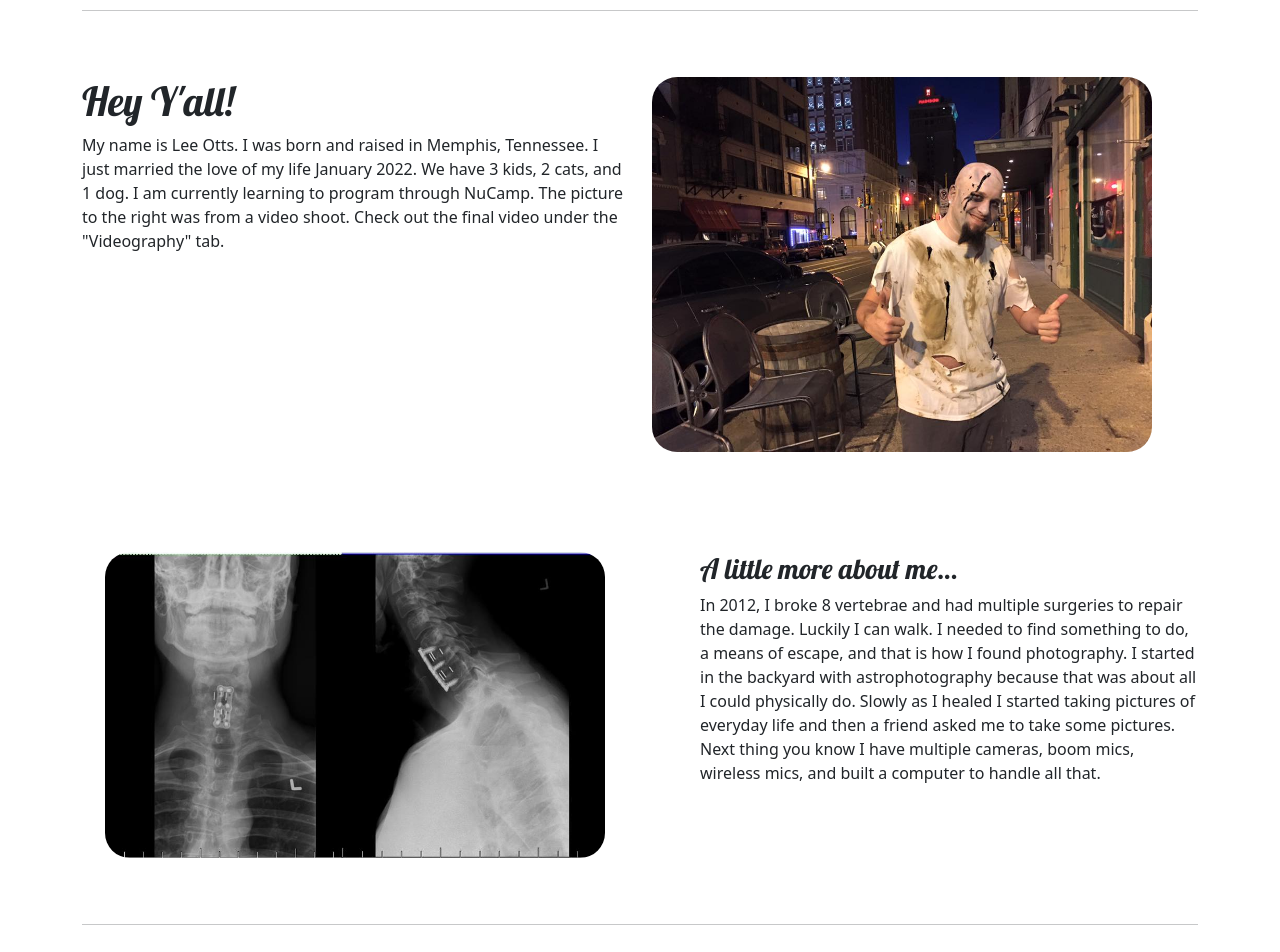
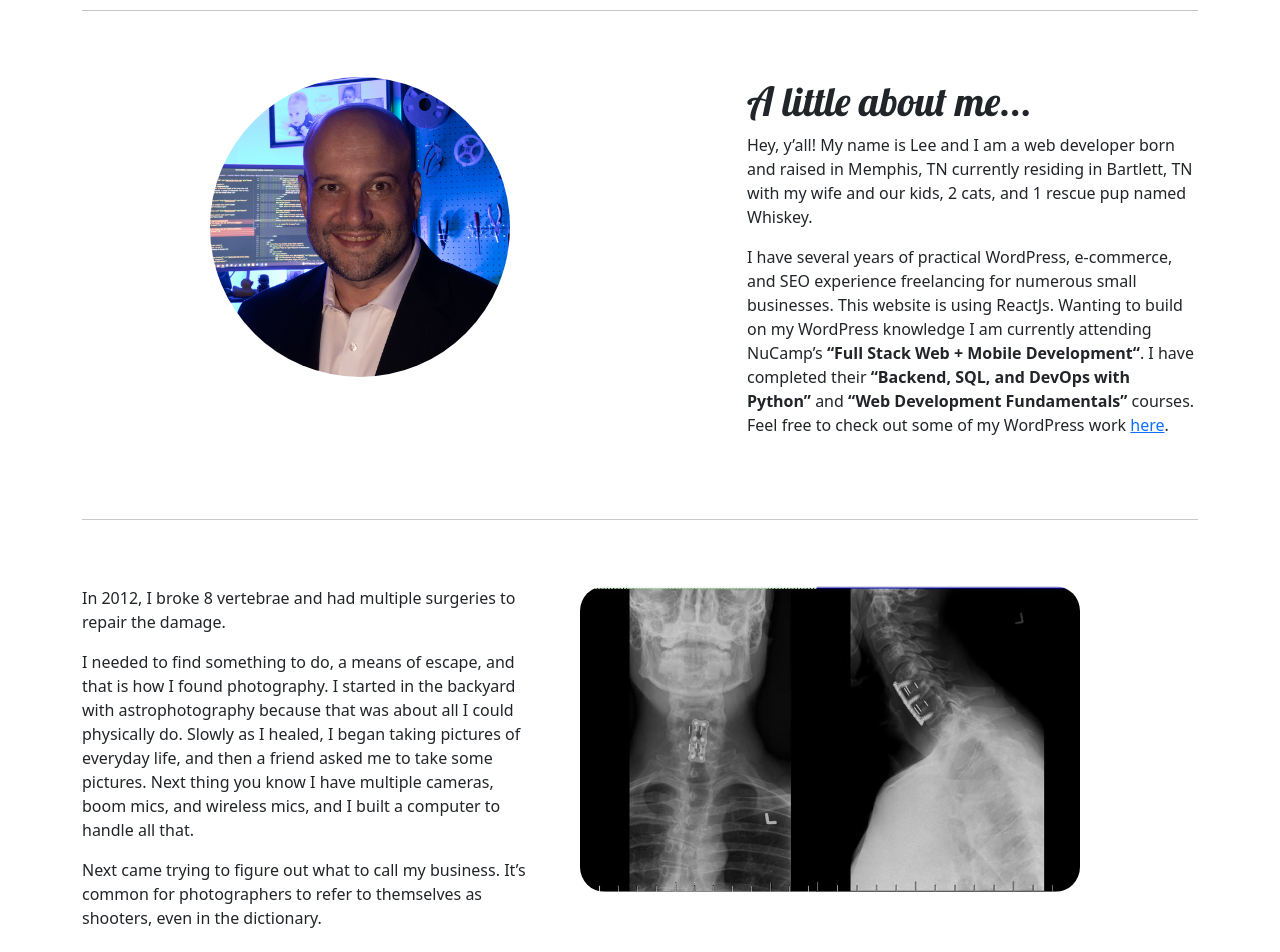
Before and after one commit to LeeOtts/portfolio, a React (Create React App) app: page / in a window 1280 px wide. Shown: the part 240-1192 px from the top of the page. Built offline with nearby package versions, Linux system fonts and the light colour scheme; some icons are missing.

Commit message:
home page wording and video layout revision

```diff
--- a/src/App.css
+++ b/src/App.css
@@ -1,5 +1,5 @@
 body {
-  font-family: 'Open Sans', sans-serif;
+    font-family: "Open Sans", sans-serif;
     font-size: 1.5rem;
 }
 
@@ -8,18 +8,24 @@ body {
 }
 
 .breadcrumb a:hover {
-  color: grey
+    color: grey;
 }
 
 .image {
-  border-radius: 25px ;
+    border-radius: 25px;
+}
+
+.headshot {
+    border-radius: 50rem;
+    align-content: flex-end;
+    margin-left: 8rem;
 }
 
 h1,
 h2,
 h3,
 .card-body > .card-title {
-  font-family: 'Lobster', cursive;
+    font-family: "Lobster", cursive;
 }
 
 .card-title {
@@ -43,17 +49,17 @@ h2 {
 
 .site-footer {
     background-color: #568203;
-  background-image: linear-gradient(0deg, #000000 0%, rgb(1, 60, 10) 100%);
+    background-image: linear-gradient(0deg, #000000 90%, #00ccff 100%);
     padding: 20px 0;
     margin-top: 2rem;
     color: white;
 }
 .site-footer a {
-  color:rgb(255, 255, 255)
+    color: rgb(255, 255, 255);
 }
 
 .site-footer a:hover {
-  color:rgb(39, 39, 39)
+    color: rgb(39, 39, 39);
 }
 
 .navbar-brand {
@@ -67,12 +73,11 @@ h2 {
     margin-right: 4rem;
     max-width: 8rem;
     display: block;
-
 }
 
 .navbar-dark {
     background-color: #000000;
-  background-image: linear-gradient(180deg, #000000 0%, rgb(1, 60, 10) 100%);
+    background-image: linear-gradient(180deg, #000000 90%, #00ccff 100%);
     margin-bottom: 2rem;
     min-height: 8rem;
     border-bottom-style: solid;
@@ -99,19 +104,14 @@ h2 {
     transition: 300ms ease-in;
 }
 
-
 .center {
     display: flex;
-  justify-content: 'center';
-  align-items: 'center';
+    justify-content: "center";
+    align-items: "center";
 }
 
-.youtube-center {
-  width: 560px; /* you have to have a size or this method doesn't work */
-  height: 315px; /* think about making these max-width instead - might give you some more responsiveness */
+.youtube-embed {
+    align-items: "center";
+    padding-bottom: "2rem";
 
-  position: absolute; /* positions out of the flow, but according to the nearest parent */
-  top: 0; right: 0; /* confuse it i guess */
-  bottom: 0; left: 0;
-  margin: auto; /* make em equal */
 }
--- a/src/components/Header.js
+++ b/src/components/Header.js
@@ -17,7 +17,6 @@ const Header = () => {
         <Navbar dark color='primary' sticky='top' expand='lg'>
             <NavbarBrand className='ms-5' href='/'>
                 <img src={Logo} alt='logo' className='logo' />
-                {/* <h1 className='mt-1'>Coding with Whiskey</h1> */}
             </NavbarBrand>
 
             <NavbarToggler onClick={() => setMenuOpen(!menuOpen)} />
--- a/src/pages/ContactPage.js
+++ b/src/pages/ContactPage.js
@@ -34,6 +34,8 @@ const ContactPage = () => {
                 <Col xs='12'>
                 </Col>
                 <Col md='10'>
+                    <h1>Contact Form</h1>
+                    <p>Still learning react and node so it doesnt work right now</p>
                     <ContactForm />
                 </Col>
             </Row>
--- a/src/pages/HomePage.js
+++ b/src/pages/HomePage.js
@@ -4,38 +4,47 @@ import Memphis_Flyer_Logo from '../app/assets/img/memphis_flyer_logo.png';
 import Click_Logo from '../app/assets/img/click_logo.png';
 import Commercial_Appeal_Logo from '../app/assets/img/commercial_appeal_logo.png';
 import Xray from '../app/assets/img/xray.jpg'
-import ZombieLee from '../app/assets/img/zombie_lee.jpg'
+import HeadShot from '../app/assets/img/lee_headshot_blacksuit.jpg'
 
 const HomePage = () => {
     return (
         <Container>
             <SubHeader current='Home' />
             <Row className='row-content'>
-                <Col>
+            <Col>
+                    <img width='300rem' src={HeadShot} alt='Headshot of Lee in front of computer' className='headshot' />
+                </Col>
+                <Col sm='12' lg='5'>
                     <h1>
-                        Hey Y'all!
+                        A little about me...
                     </h1>
                     <p>
-                        My name is Lee Otts. I was born and raised in Memphis, Tennessee. I just married the love of my life January 2022. We have 3 kids, 2 cats, and 1 dog. I am currently learning to program through NuCamp. The picture to the right was from a video shoot. Check out the final video under the "Videography" tab.
+                        Hey, y’all! My name is Lee and I am a web developer born and raised in Memphis, TN currently residing in Bartlett, TN with my wife and our kids, 2 cats, and 1 rescue pup named Whiskey.
+                    </p>
+                    <p>
+                        I have several years of practical WordPress, e-commerce, and SEO experience freelancing for numerous small businesses. This website is using ReactJs. Wanting to build on my WordPress knowledge I am currently attending NuCamp’s <span style={{ fontWeight: 'bold' }}>“Full Stack Web + Mobile Development“</span>. I have completed their <span style={{ fontWeight: 'bold' }}>“Backend, SQL, and DevOps with Python”</span> and <span style={{ fontWeight: 'bold' }}>“Web Development Fundamentals”</span> courses. Feel free to check out some of my WordPress work <a href='https:brokenshooter.com'>here</a>.
                     </p>
                 </Col>
-                <Col>
-                    <img width='500rem' src={ZombieLee} alt='dressed as a zombie for video shoot' className='image' />
+
+            </Row>
+<hr/>
+            <Row className='row-content'>
+
+                <Col sm='12' lg='5'>
+
+                    <p>
+                        In 2012, I broke 8 vertebrae and had multiple surgeries to repair the damage.
+                    </p>
+                    <p>
+                        I needed to find something to do, a means of escape, and that is how I found photography. I started in the backyard with astrophotography because that was about all I could physically do. Slowly as I healed, I began taking pictures of everyday life, and then a friend asked me to take some pictures. Next thing you know I have multiple cameras, boom mics, and wireless mics, and I built a computer to handle all that.
+                    </p>
+                    <p>
+                        Next came trying to figure out what to call my business. It’s common for photographers to refer to themselves as shooters, even in the dictionary.
+                    </p>
                 </Col>
-            </Row>
-
-            <Row className='row-content'>
-                <Col sm='6'  style={{ textAlign: "center", marginRight: "3rem" }}>
+                <Col sm='6' lg='6' style={{ textAlign: "center" }}>
                     <img width='500rem' src={Xray} alt='xray after my 2017 surgery' className='image' />
 
-                </Col>
-                <Col>
-                    <h3>A little more about me…</h3>
-                    <p>
-                        In 2012, I broke 8 vertebrae and had multiple surgeries to repair the damage. Luckily I can walk.
-
-                        I needed to find something to do, a means of escape, and that is how I found photography. I started in the backyard with astrophotography because that was about all I could physically do. Slowly as I healed I started taking pictures of everyday life and then a friend asked me to take some pictures. Next thing you know I have multiple cameras, boom mics,  wireless mics, and built a computer to handle all that.
-                    </p>
                 </Col>
             </Row>
             <hr />
@@ -47,17 +56,17 @@ const HomePage = () => {
 
                 <Col xs='12' md='12' xl='4' style={{ textAlign: "center", paddingBottom: "2rem" }}>
                     <a href='https://www.commercialappeal.com/'>
-                        <img width='350rem' src={Commercial_Appeal_Logo} alt='commercial appeal logo' />
+                        <img width='350rem' src={Commercial_Appeal_Logo} alt='commercial appeal logo' target='_blank' />
                     </a>
                 </Col>
-                <Col xs='12' md='12' xl='4'style={{ textAlign: "center", paddingBottom: "2rem", paddingTop: "2rem" }}>
-                    <a href='https://www.memphisflyer.com/'>
-                        <img width='350rem' src={Memphis_Flyer_Logo} alt='memphis flyer logo' />
+                <Col xs='12' md='12' xl='4' style={{ textAlign: "center", paddingBottom: "2rem", paddingTop: "2rem" }}>
+                    <a href='https://www.memphisflyer.com/' >
+                        <img width='350rem' src={Memphis_Flyer_Logo} alt='memphis flyer logo' target='_blank' />
                     </a>
                 </Col>
                 <Col xs='12' md='12' xl='4' style={{ textAlign: "center", paddingBottom: "2rem" }}>
                     <a href='https://www.myclickmag.com/'>
-                        <img width='350rem' src={Click_Logo} alt='click magazine logo' />
+                        <img width='350rem' src={Click_Logo} alt='click magazine logo' target='_blank' />
                     </a>
                 </Col>
             </Row>
--- a/src/pages/WebDevelopmentPage.js
+++ b/src/pages/WebDevelopmentPage.js
@@ -11,7 +11,7 @@ const WebDevelopmentPage = () => {
         <Container>
             <SubHeader current="Web Development" />
             <Row className="row-content">
-                <Col sm="6">
+                <Col sm="12" lg='8'>
                     <h1>Web Development</h1>
                     <p>
                         I got into Web Developing while working security at a local private highschool around 2017. From there an idea was born and I started to work on making it a reality. After some trial and error I pieced together a working prototype using a variety of WordPress plugins. It worked but was slow and bloated.
@@ -32,7 +32,7 @@ const WebDevelopmentPage = () => {
             </Row>
             <hr />
             <Row className="row-content">
-            <h1 style={{ textAlign: "center", paddingBottom: '2rem' }}>My Portfolio</h1>
+                <h1 style={{ textAlign: "center", paddingBottom: '2rem' }}>My Portfolio</h1>
                 <Col style={{ textAlign: "center" }} >
                     <h2 style={{ textAlign: "center", paddingBottom: "2rem" }}>Rush Hemp Farms</h2>
                     <a href="https://rushhempfarms.com">
@@ -49,13 +49,13 @@ const WebDevelopmentPage = () => {
             <Row className="row-content">
                 <Col style={{ textAlign: "center" }}>
                     <h2 style={{ textAlign: "center", paddingBottom: "2rem" }}>NORML Memphis</h2>
-                    <img width='500rem' src={NORMLMEMPHIS} alt='NORML Memphis Wordpress site' className='image' style={{ textAlign: "center", paddingBottom: "2rem"  }} />
+                    <img width='500rem' src={NORMLMEMPHIS} alt='NORML Memphis Wordpress site' className='image' style={{ textAlign: "center", paddingBottom: "2rem" }} />
 
                 </Col>
-                <Col style={{ textAlign: "center"}}>
+                <Col style={{ textAlign: "center" }}>
                     <h2 style={{ textAlign: "center", paddingBottom: "2rem" }}>Broken Shooter</h2>
                     <a href="https://brokenshooter.com">
-                        <img width='500rem' src={BrokenShooter} alt='Broken Shooter Wordpress site' className='image' style={{ textAlign: "center", paddingBottom: "2rem"   }} />
+                        <img width='500rem' src={BrokenShooter} alt='Broken Shooter Wordpress site' className='image' style={{ textAlign: "center", paddingBottom: "2rem" }} />
                     </a>
                 </Col>
             </Row>
```
Also changed, not shown: src/components/YoutubeEmbed.js (added, +22 -0 lines), src/pages/VideographyPage.js (+17 -17 lines), src/app/assets/img/lee_headshot_blacksuit.jpg (added), src/app/assets/img/self_portrait.jpg (added). Lines whose indentation alone changed are shown as unchanged.
